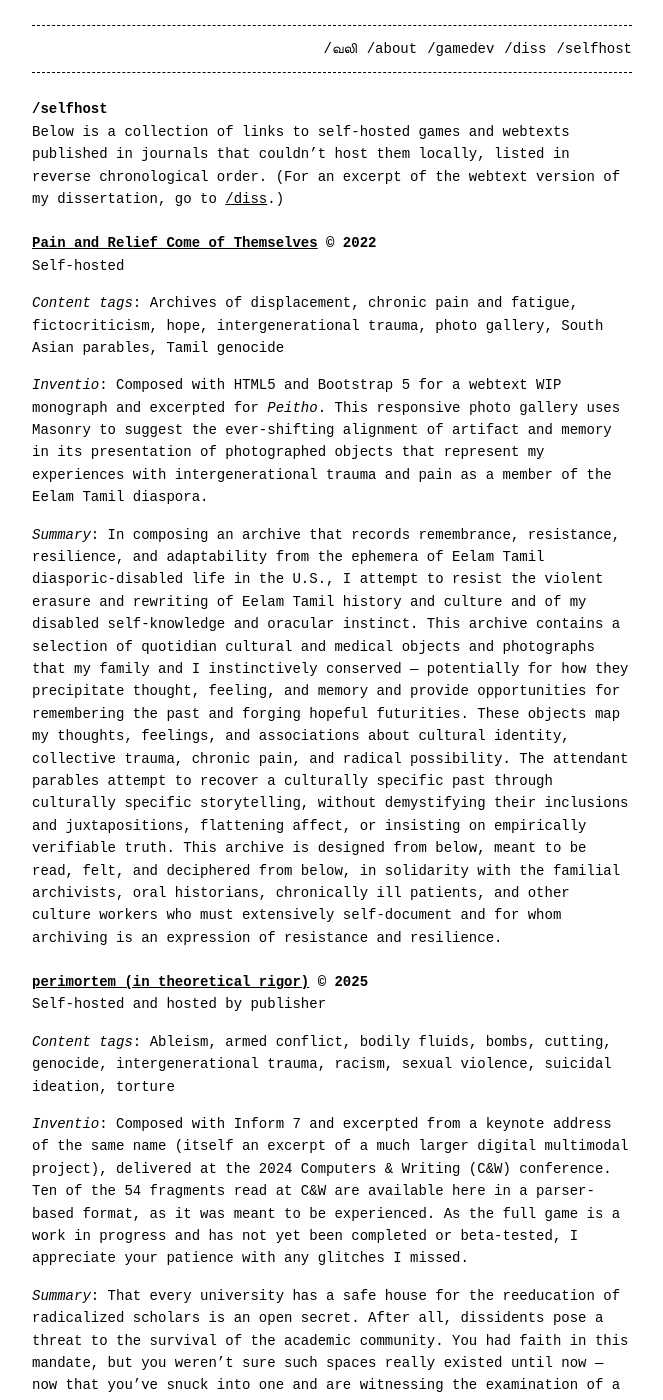
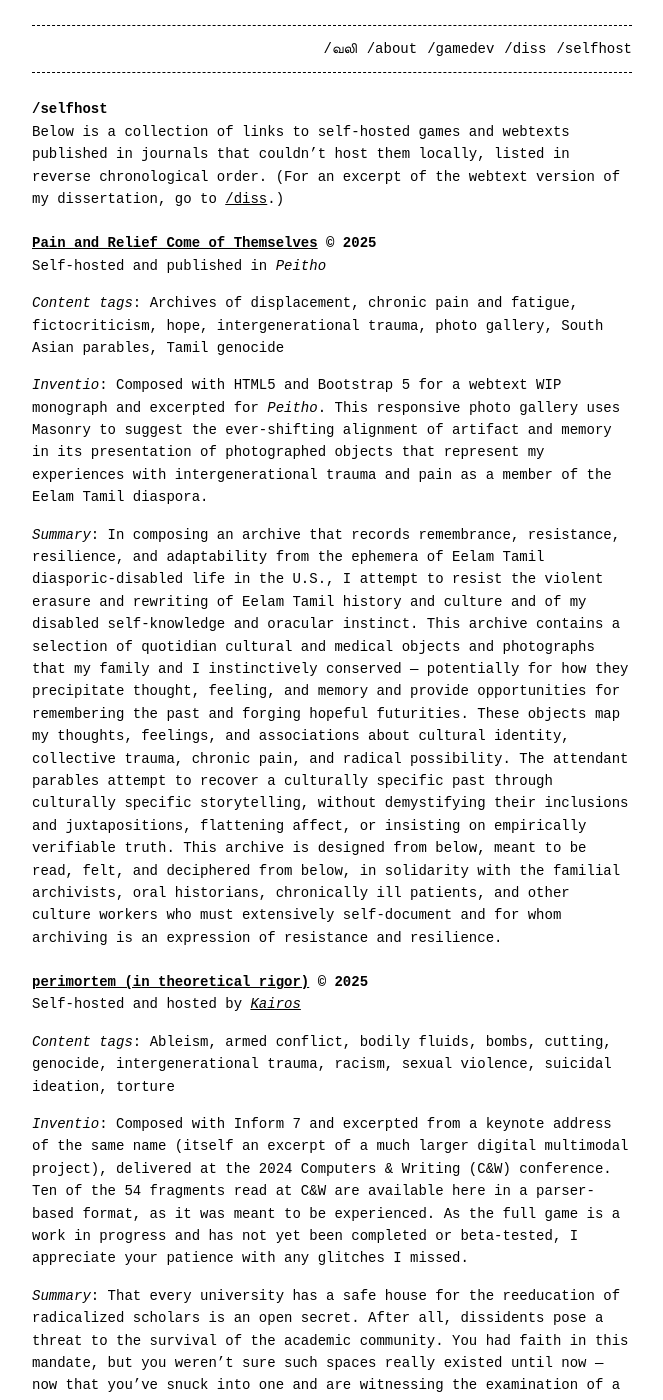
Before and after one commit to visforvali/visforvali.github.io, a Jekyll site: the page built from pubs.md, in a window 1280 px wide and 1400 px high. Shown: the whole window, without its empty margins (308-971 px from the left). Built offline with Jekyll 4.4.1, drawn with Linux system fonts in a browser that asks for light colours.

Commit message:
Update pubs.md

```diff
--- a/pubs.md
+++ b/pubs.md
@@ -8,8 +8,8 @@ permalink: /selfhost
 
 Below is a collection of links to self-hosted games and webtexts published in journals that couldn't host them locally, listed in reverse chronological order. (For an excerpt of the webtext version of my dissertation, go to <a href="diss.html">/diss</a>.)
 
-## <a href="peitho-archive/entrance.html" target="_blank">Pain and Relief Come of Themselves</a> &#169; 2022
-Self-hosted
+## <a href="peitho-archive/entrance.html" target="_blank">Pain and Relief Come of Themselves</a> &#169; 2025
+Self-hosted and published in <i>Peitho</i>
 
 _Content tags_: Archives of displacement, chronic pain and fatigue, fictocriticism, hope, intergenerational trauma, photo gallery, South Asian parables, Tamil genocide
 
@@ -17,8 +17,8 @@ _Inventio_: Composed with HTML5 and Bootstrap 5 for a webtext WIP monograph and
 
 _Summary_: In composing an archive that records remembrance, resistance, resilience, and adaptability from the ephemera of Eelam Tamil diasporic-disabled life in the U.S., I attempt to resist the violent erasure and rewriting of Eelam Tamil history and culture and of my disabled self-knowledge and oracular instinct. This archive contains a selection of quotidian cultural and medical objects and photographs that my family and I instinctively conserved &mdash; potentially for how they precipitate thought, feeling, and memory and provide opportunities for remembering the past and forging hopeful futurities. These objects map my thoughts, feelings, and associations about cultural identity, collective trauma, chronic pain, and radical possibility. The attendant parables attempt to recover a culturally specific past through culturally specific storytelling, without demystifying their inclusions and juxtapositions, flattening affect, or insisting on empirically verifiable truth. This archive is designed from below, meant to be read, felt, and deciphered from below, in solidarity with the familial archivists, oral historians, chronically ill patients, and other culture workers who must extensively self-document and for whom archiving is an expression of resistance and resilience.
 
-## <a href="" target="_blank">perimortem (in theoretical rigor)</a> &#169; 2025
-Self-hosted and hosted by publisher
+## <a href="https://visforvali.github.io/tinygames/perimortem/Release/index.html" target="_blank">perimortem (in theoretical rigor)</a> &#169; 2025
+Self-hosted and hosted by <a href="https://kairos.technorhetoric.net/29.2/inventio/manivannan/index.html" target="_blank"><i>Kairos</i></a>
 
 _Content tags_: Ableism, armed conflict, bodily fluids, bombs, cutting, genocide, intergenerational trauma, racism, sexual violence, suicidal ideation, torture
 
```
